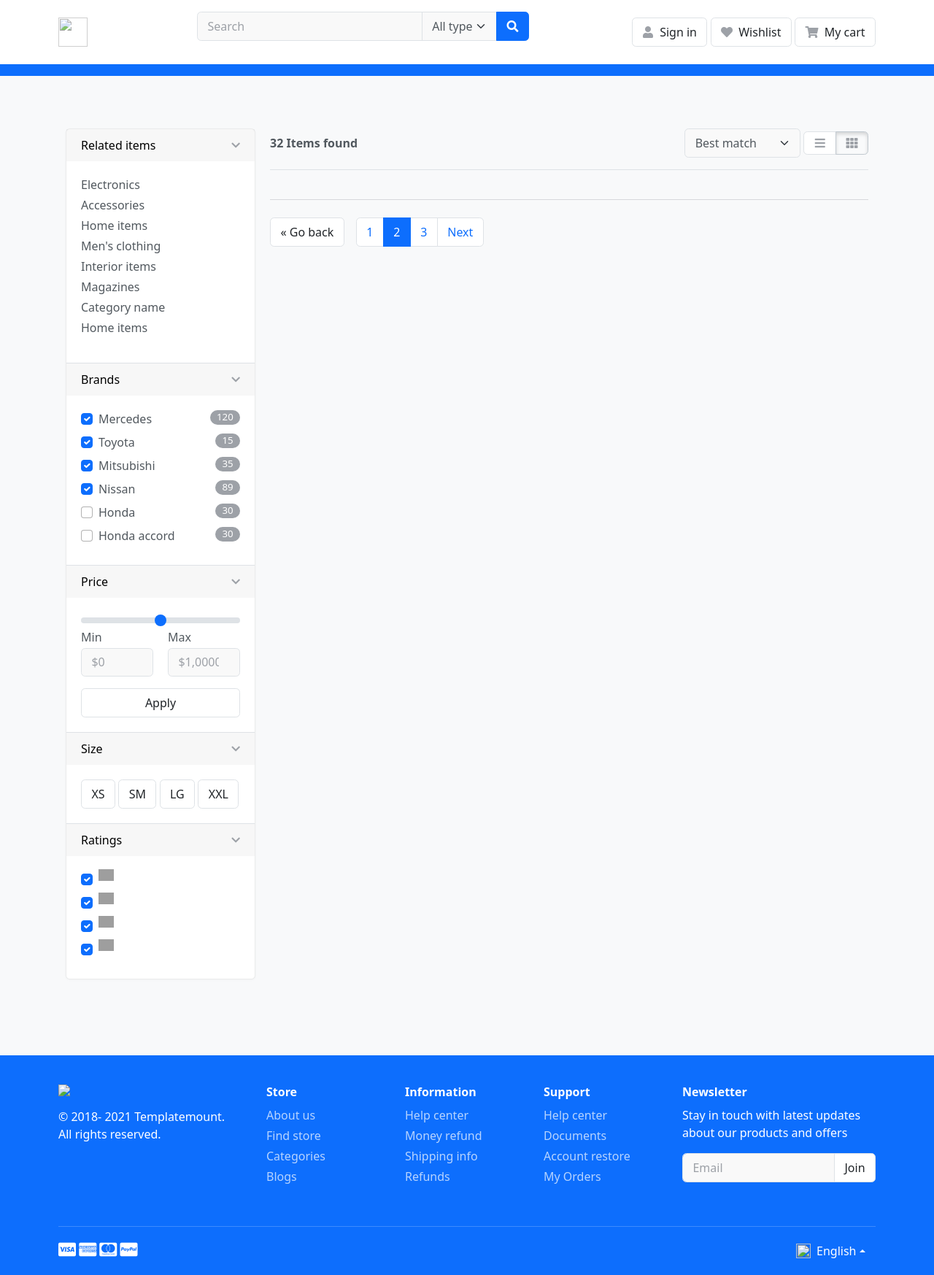
After one commit to mohsensami/django-shop, a Django app: template shop/templates/shop/category.html in a window 1280 px wide. The commit adds this page. Shown: the whole page at 73% size. Run offline with Django 4.2, Linux system fonts and the light colour scheme; the template is opened without the code that fills it, so the values that code supplies are empty; some libraries are stand-ins or nearby versions; grey boxes are pictures that could not be loaded.

Commit message:
Category and subcategory and show template

```diff
--- /dev/null
+++ b/shop/templates/shop/category.html
@@ -0,0 +1,284 @@
+{% extends 'base.html' %}
+
+
+{% block content %}
+
+<section class="padding-y">
+    <div class="container">
+
+    <div class="row">
+        <aside class="col-lg-3">
+
+    <button class="btn btn-outline-secondary mb-3 w-100  d-lg-none" data-bs-toggle="collapse" data-bs-target="#aside_filter">Show filter</button>
+
+    <!-- ===== Card for sidebar filter ===== -->
+    <div id="aside_filter" class="collapse card d-lg-block mb-5">
+
+      <article class="filter-group">
+        <header class="card-header">
+          <a href="#" class="title" data-bs-toggle="collapse" data-bs-target="#collapse_aside1">
+            <i class="icon-control fa fa-chevron-down"></i>   Related items
+          </a>
+        </header>
+        <div class="collapse show" id="collapse_aside1">
+          <div class="card-body">
+            <ul class="list-menu">
+              <li><a href="#">Electronics </a></li>
+              <li><a href="#">Accessories  </a></li>
+              <li><a href="#">Home items </a></li>
+              <li><a href="#">Men's clothing </a></li>
+              <li><a href="#">Interior items </a></li>
+              <li><a href="#">Magazines </a></li>
+              <li><a href="#">Category name </a></li>
+              <li><a href="#">Home items </a></li>
+            </ul>
+          </div> <!-- card-body.// -->
+        </div> <!-- collapse.// -->
+      </article> <!-- filter-group // -->
+
+      <article class="filter-group">
+        <header class="card-header">
+          <a href="#" class="title" data-bs-toggle="collapse" data-bs-target="#collapse_aside_brands">
+            <i class="icon-control fa fa-chevron-down"></i>  Brands
+          </a>
+        </header>
+        <div class="collapse show" id="collapse_aside_brands">
+          <div class="card-body">
+              <label class="form-check mb-2">
+                <input class="form-check-input" type="checkbox" value="" checked="">
+                <span class="form-check-label"> Mercedes </span>
+                <b class="badge rounded-pill bg-gray-dark float-end">120</b>
+              </label> <!-- form-check end.// -->
+
+              <label class="form-check mb-2">
+                <input class="form-check-input" type="checkbox" value="" checked="">
+                <span class="form-check-label"> Toyota </span>
+                <b class="badge rounded-pill bg-gray-dark float-end">15</b>
+              </label> <!-- form-check end.// -->
+
+              <label class="form-check mb-2">
+                <input class="form-check-input" type="checkbox" value="" checked="">
+                <span class="form-check-label"> Mitsubishi </span>
+                <b class="badge rounded-pill bg-gray-dark float-end">35</b>
+              </label> <!-- form-check end.// -->
+
+              <label class="form-check mb-2">
+                <input class="form-check-input" type="checkbox" value="" checked="">
+                <span class="form-check-label"> Nissan </span>
+                <b class="badge rounded-pill bg-gray-dark float-end">89</b>
+              </label> <!-- form-check end.// -->
+
+              <label class="form-check mb-2">
+                <input class="form-check-input" type="checkbox" value="">
+                <span class="form-check-label"> Honda </span>
+                <b class="badge rounded-pill bg-gray-dark float-end">30</b>
+              </label> <!-- form-check end.// -->
+
+              <label class="form-check mb-2">
+                <input class="form-check-input" type="checkbox" value="">
+                <span class="form-check-label"> Honda accord </span>
+                <b class="badge rounded-pill bg-gray-dark float-end">30</b>
+              </label> <!-- form-check end.// -->
+          </div> <!-- card-body .// -->
+        </div> <!-- collapse.// -->
+      </article>
+
+      <article class="filter-group">
+        <header class="card-header">
+          <a href="#" class="title" data-bs-toggle="collapse" data-bs-target="#collapse_aside2" aria-expanded="true">
+            <i class="icon-control fa fa-chevron-down"></i>  Price
+          </a>
+        </header>
+        <div class="collapse show" id="collapse_aside2" style="">
+          <div class="card-body">
+            <input type="range" class="form-range" min="0" max="100">
+            <div class="row mb-3">
+              <div class="col-6">
+                <label for="min" class="form-label">Min</label>
+                <input class="form-control" id="min" placeholder="$0" type="number">
+              </div> <!-- col end.// -->
+
+              <div class="col-6">
+                <label for="max" class="form-label">Max</label>
+                <input class="form-control" id="max" placeholder="$1,0000" type="number">
+              </div> <!-- col end.// -->
+            </div> <!-- row end.// -->
+            <button class="btn btn-light w-100" type="button">Apply</button>
+          </div> <!-- card-body.// -->
+        </div> <!-- collapse.// -->
+      </article> <!-- filter-group // -->
+
+      <article class="filter-group">
+        <header class="card-header">
+          <a href="#" class="title" data-bs-toggle="collapse" data-bs-target="#collapse_aside3" aria-expanded="true">
+            <i class="icon-control fa fa-chevron-down"></i>  Size
+          </a>
+        </header>
+        <div class="collapse show" id="collapse_aside3" style="">
+          <div class="card-body">
+              <label class="checkbox-btn">
+                <input type="checkbox">
+                <span class="btn btn-light"> XS </span>
+              </label>
+
+              <label class="checkbox-btn">
+                <input type="checkbox">
+                <span class="btn btn-light"> SM </span>
+              </label>
+
+              <label class="checkbox-btn">
+                <input type="checkbox">
+                <span class="btn btn-light"> LG </span>
+              </label>
+
+              <label class="checkbox-btn">
+                <input type="checkbox">
+                <span class="btn btn-light"> XXL </span>
+              </label>
+          </div> <!-- card-body.// -->
+        </div> <!-- collapse.// -->
+      </article>  <!-- filter-group // -->
+
+      <article class="filter-group">
+        <header class="card-header">
+          <a href="#" class="title" data-bs-toggle="collapse" data-bs-target="#collapse_aside4" aria-expanded="true">
+            <i class="icon-control fa fa-chevron-down"></i> Ratings
+          </a>
+        </header>
+        <div class="collapse show" id="collapse_aside4" style="">
+          <div class="card-body">
+
+              <label class="form-check mb-2">
+                <input class="form-check-input" type="checkbox" value="" checked="">
+                <span class="form-check-label">
+                  <ul class="rating-stars">
+                    <li class="stars-active" style="width: 100%;">
+                      <img src="images/misc/stars-active.svg" alt="">
+                    </li>
+                    <li> <img src="images/misc/starts-disable.svg" alt="">  </li>
+                  </ul>
+                </span>
+              </label> <!-- form-check end.// -->
+              <label class="form-check mb-2">
+                <input class="form-check-input" type="checkbox" value="" checked="">
+                <span class="form-check-label">
+                  <ul class="rating-stars">
+                    <li class="stars-active" style="width: 80%;">
+                      <img src="images/misc/stars-active.svg" alt="">
+                    </li>
+                    <li> <img src="images/misc/starts-disable.svg" alt="">  </li>
+                  </ul>
+                </span>
+              </label> <!-- form-check end.// -->
+              <label class="form-check mb-2">
+                <input class="form-check-input" type="checkbox" value="" checked="">
+                <span class="form-check-label">
+                  <ul class="rating-stars">
+                    <li class="stars-active" style="width: 60%;">
+                      <img src="images/misc/stars-active.svg" alt="">
+                    </li>
+                    <li> <img src="images/misc/starts-disable.svg" alt="">  </li>
+                  </ul>
+                </span>
+              </label> <!-- form-check end.// -->
+              <label class="form-check mb-2">
+                <input class="form-check-input" type="checkbox" value="" checked="">
+                <span class="form-check-label">
+                  <ul class="rating-stars">
+                    <li class="stars-active" style="width: 40%;">
+                      <img src="images/misc/stars-active.svg" alt="">
+                    </li>
+                    <li> <img src="images/misc/starts-disable.svg" alt="">  </li>
+                  </ul>
+                </span>
+              </label> <!-- form-check end.// -->
+
+
+          </div> <!-- card-body.// -->
+        </div> <!-- collapse.// -->
+      </article>  <!-- filter-group // -->
+
+    </div> <!-- card.// -->
+    <!-- ===== Card for sidebar filter .// ===== -->
+
+        </aside> <!-- col .// -->
+        <main class="col-lg-9">
+
+        <header class="d-sm-flex align-items-center border-bottom mb-4 pb-3">
+            <strong class="d-block py-2">32 Items found </strong>
+            <div class="ms-auto">
+              <select class="form-select d-inline-block w-auto">
+                  <option value="0">Best match</option>
+                  <option value="1">Recommended</option>
+                  <option value="2">High rated</option>
+                  <option value="3">Randomly</option>
+              </select>
+              <div class="btn-group">
+                <a href="#" class="btn btn-light" data-bs-toggle="tooltip" title="" data-bs-original-title="List view">
+                  <i class="fa fa-bars"></i>
+                </a>
+                <a href="#" class="btn btn-light active" data-bs-toggle="tooltip" title="" data-bs-original-title="Grid view">
+                  <i class="fa fa-th"></i>
+                </a>
+              </div> <!-- btn-group end.// -->
+            </div>
+        </header>
+
+        <!-- ========= content items ========= -->
+        <div class="row">
+            {% for product in products %}
+            <div class="col-lg-4 col-md-6 col-sm-6">
+              <figure class="card card-product-grid">
+                <div class="img-wrap">
+                  <img src="{{ product.image.url }}">
+                </div>
+                <figcaption class="info-wrap border-top">
+                  <div class="price-wrap">
+                    <strong class="price">$99.00</strong>
+                    <del class="price-old">$170.00</del>
+                  </div> <!-- price-wrap.// -->
+                  <p class="title mb-2">T-shirts with multiple colors, for men and lady</p>
+
+                  <a href="#" class="btn btn-primary">Add to cart</a>
+                  <a href="#" class="btn btn-light btn-icon"> <i class="fa fa-heart"></i> </a>
+                </figcaption>
+              </figure>
+            </div> <!-- col end.// -->
+            {% endfor %}
+        </div> <!-- row end.// -->
+
+        <hr>
+
+        <footer class="d-flex mt-4">
+          <div>
+            <a href="javascript: history.back()" class="btn btn-light"> « Go back</a>
+          </div>
+          <nav class="ms-3">
+            <ul class="pagination">
+              <li class="page-item"><a class="page-link" href="#">1</a></li>
+              <li class="page-item active" aria-current="page">
+                <span class="page-link">2</span>
+              </li>
+              <li class="page-item"><a class="page-link" href="#">3</a></li>
+              <li class="page-item">
+                <a class="page-link" href="#">Next</a>
+              </li>
+            </ul>
+          </nav>
+        </footer>
+
+        <!-- ========= content items .// ========= -->
+
+
+
+        </main> <!-- col .// -->
+    </div> <!-- row .// -->
+
+    </div> <!-- container .//  -->
+    </section>
+
+
+
+
+
+{% endblock %}
--- /dev/null
+++ b/shop/templates/shop/partials/category_navbar.html
@@ -0,0 +1,18 @@
+{% for category in categories %}
+{% if category.scategory.all %}
+<li class="nav-item dropdown">
+    <a class="dropdown-toggle nav-link" href="{{ category.get_absolute_url }}" data-bs-toggle="dropdown">
+        {{ category.name }}
+    </a>
+
+    <ul class="dropdown-menu">
+        {% for sub in category.scategory.all %}
+        <li> <a class="dropdown-item" href="{{ sub.get_absolute_url }}">{{ sub.name }}</a> </li>
+        {% endfor %}
+    </ul>
+
+</li>
+{% else %}
+
+{% endif %}
+{% endfor %}
--- /dev/null
+++ b/shop/templatetags/base_tags.py
@@ -0,0 +1,13 @@
+from django import template
+
+from shop.models import Category
+
+
+register = template.Library()
+
+
+@register.inclusion_tag('shop/partials/category_navbar.html')
+def category_navbar():
+    return {
+        "categories": Category.objects.all()
+    }
--- a/shop/urls.py
+++ b/shop/urls.py
@@ -6,4 +6,5 @@ app_name = 'shop'
 urlpatterns = [
     path('', views.HomeView.as_view(), name='home'),
     path('<slug:slug>/', views.DetailView.as_view(), name='detail'),
+    path('category/<slug:category_slug>/', views.CategoryView.as_view(), name='category_filter'),
 ]
```
Also changed, not shown: config/settings.py (+13 -1 lines), shop/admin.py (+11 -4 lines), shop/models.py (+6 -1 lines), shop/templates/shop/home.html (+5 -9 lines), shop/views.py (+12 -4 lines), templates/inc/header.html (+3 -28 lines), shop/migrations/0003_category_is_sub_category_sub_category_and_more.py (added).
